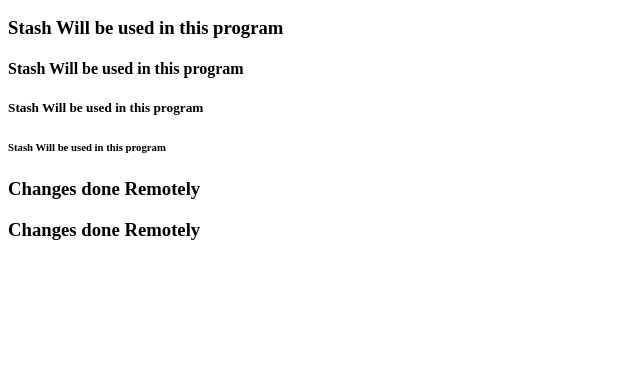
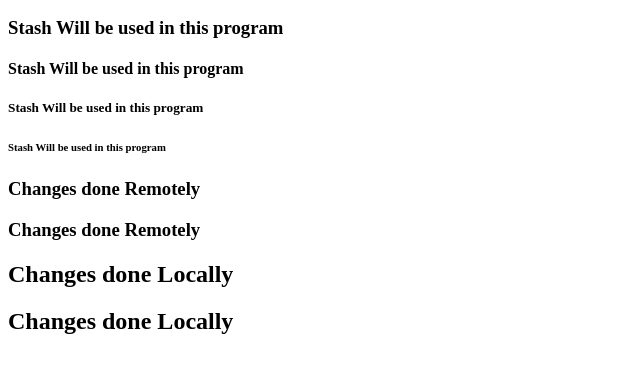
Before and after one commit to VishwamRSuchak/revision, a plain HTML site: page stash.html in a window 1280 px wide. Shown: the part 110-482 px from the top of the page, without its empty margins (0-640 px from the left). Drawn offline with Linux system fonts and the light colour scheme.

Commit message:
stash learning

```diff
--- a/stash.html
+++ b/stash.html
@@ -16,6 +16,8 @@
     <h6>Stash Will be used in this program</h6>
     <h3>Changes done Remotely</h3>
     <h3>Changes done Remotely</h3>
+    <h2>Changes done Locally</h2>
+    <h2>Changes done Locally</h2>
 
 </body>
 </html>
```
